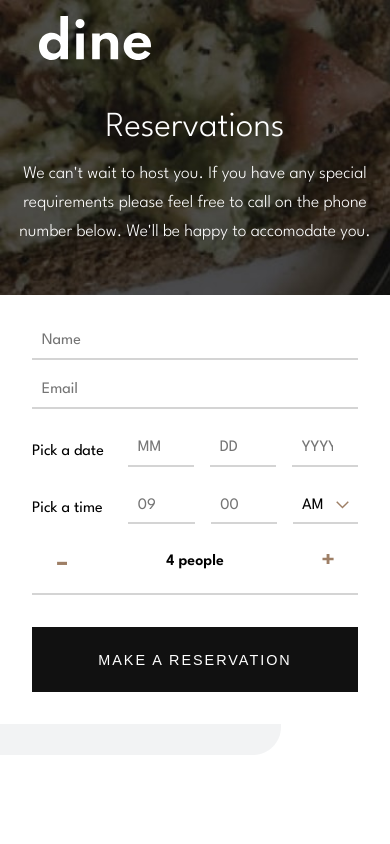
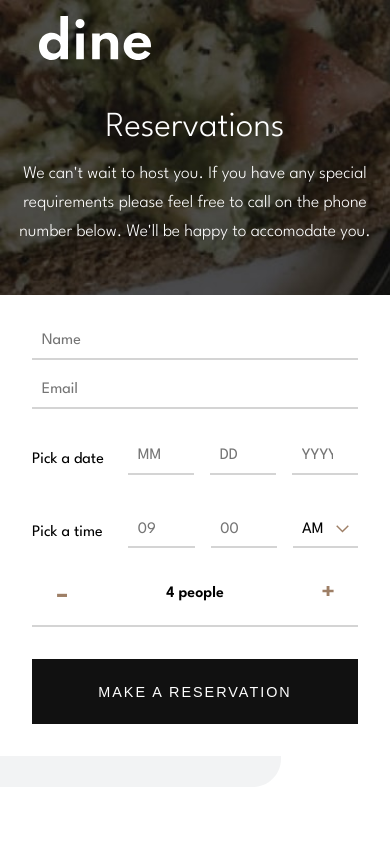
Before and after one commit to BlackSun225/dine_restaurant_next, a Next.js app: page /reservation in a window 390 px wide. Shown: the top 844 px of the page. Built offline with nearby package versions, Linux system fonts and the light colour scheme.

Commit message:
minor UI improvements

```diff
--- a/src/app/css/reservation.module.css
+++ b/src/app/css/reservation.module.css
@@ -390,14 +390,20 @@
 
     .form .pick, .pick > div {
         gap: 1rem;
+
     }
 
     .form .pick {
-        padding-top: 1rem;
+        padding-top: 0.5rem;
+    }
+
+    .pick > div {
+        padding: 0.5rem 0;
     }
 
     .form input {
         padding: 2.5dvw;
+
     }
 
     .selectDrop {
```
